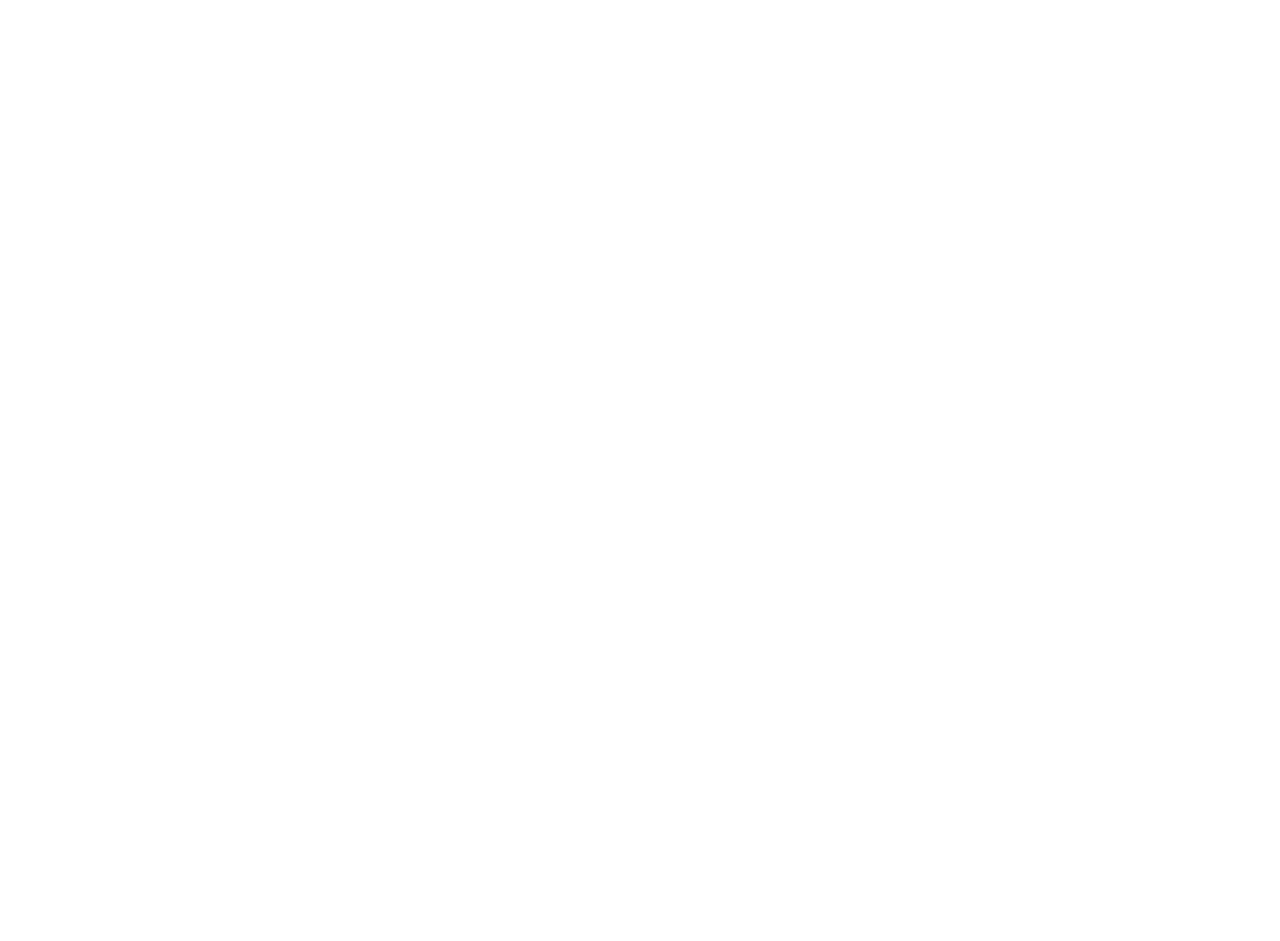
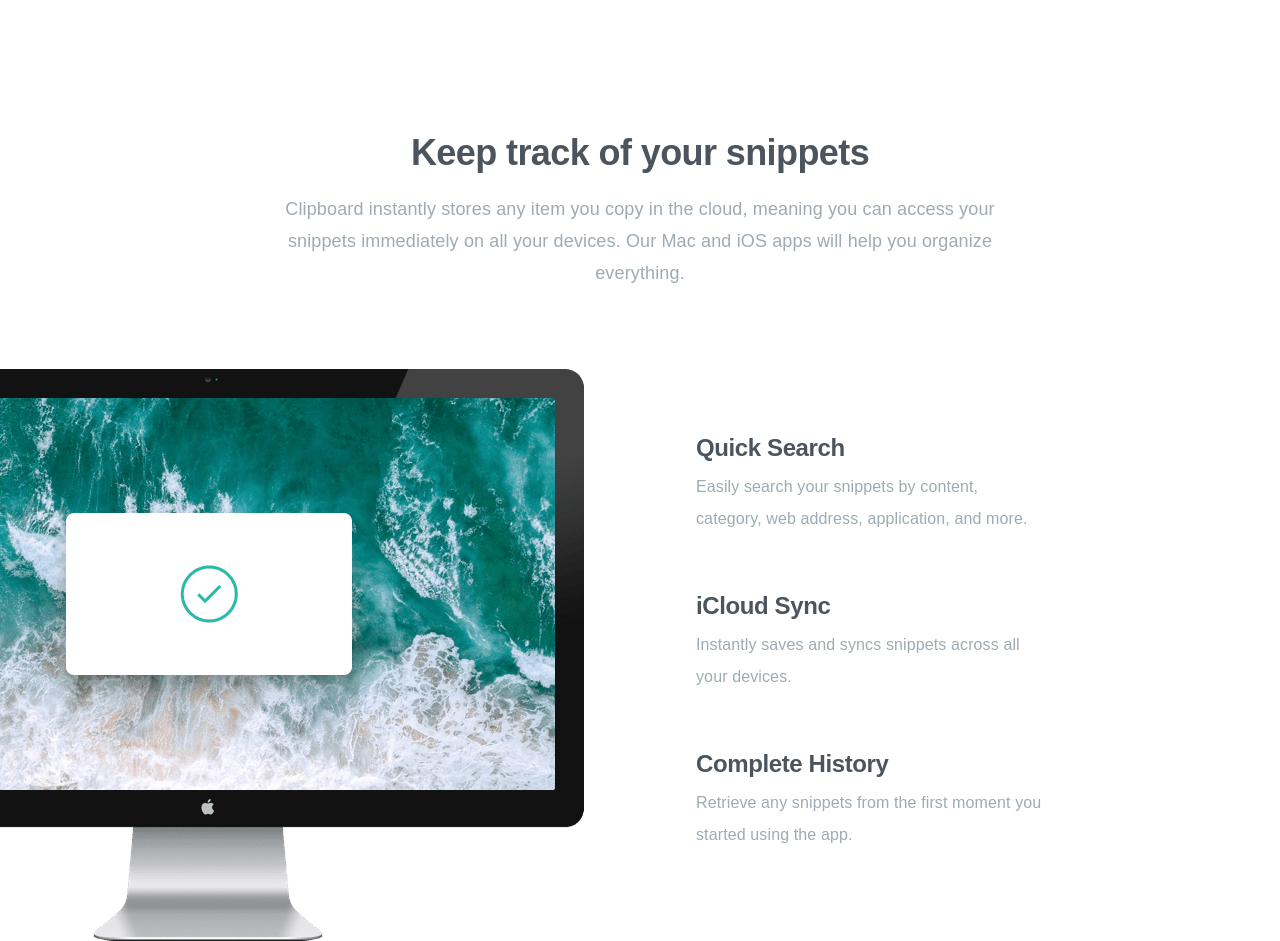
Before and after one commit to shobhit-gupta/fem10-clipboard, a SvelteKit app: page / in a window 1280 px wide. Shown: the part 580-1521 px from the top of the page. Before the commit the page ends 800 px from the top, so only its background shows below. Built offline with nearby package versions, Linux system fonts and the light colour scheme; a web font is replaced by a local one.

Commit message:
feat: Add Keep Track of Snippets section

```diff
--- a/src/routes/+page.svelte
+++ b/src/routes/+page.svelte
@@ -88,26 +88,148 @@
 	</div>
 </header>
 
-<!-- Download for iOS -->
-<!-- Download for Mac -->
+<section class="mt-32 md:mt-40 mx-auto px-8">
+	<div
+		class="
+            max-w-3xl
+            text-center
+            mx-auto
+            space-y-4
+            md:space-y-5
+        "
+	>
+		<h2
+			class="
+                text-darkGrayishBlue
+                text-[1.75rem]
+                md:text-4xl
+                tracking-[-0.46px]
+                md:tracking-[-0.59px]
+                leading-tight
+                font-semibold
+            "
+		>
+			Keep track of your snippets
+		</h2>
 
-<!-- Keep track of your snippets -->
+		<p
+			class="
+                md:text-lg
+                tracking-[0.12px]
+                md:tracking-[0.14px]
+                text-grayishBlue
+                leading-7
+                md:leading-8
+            "
+		>
+			Clipboard instantly stores any item you copy in the cloud, meaning you can access your
+			snippets immediately on all your devices. Our Mac and iOS apps will help you organize
+			everything.
+		</p>
+	</div>
 
-<!-- Clipboard instantly stores any item you copy in the cloud,  -->
-<!-- meaning you can access your snippets immediately on all your  -->
-<!-- devices. Our Mac and iOS apps will help you organize everything. -->
+	<div class="mt-16 md:mt-20 grid grid-cols-1 md:grid-cols-2 mx-auto gap-14 md:gap-28">
+		<img src="images/image-computer.png" alt="" class="md:max-w-none md:place-self-end" />
 
-<!-- Quick Search -->
+		<div
+			class="flex flex-col space-y-12 md:space-y-14 md:py-16 text-center md:text-left mx-auto md:mx-0"
+		>
+			<div
+				class="
+                    max-w-[350px]
+                    space-y-3
+                    md:space-y-2
+                "
+			>
+				<h3
+					class="
+                        text-darkGrayishBlue
+                        text-2xl
+                        tracking-[-0.39px]
+                        leading-tight
+                        font-semibold
+                    "
+				>
+					Quick Search
+				</h3>
 
-<!-- Easily search your snippets by content, category, web address, application, and more. -->
+				<p
+					class="
+                        text-base
+                        tracking-[0.12px]
+                        text-grayishBlue
+                        leading-7
+                        md:leading-8
+                    "
+				>
+					Easily search your snippets by content, category, web address, application, and more.
+				</p>
+			</div>
+			<div
+				class="
+                    max-w-[350px]
+                    space-y-3
+                    md:space-y-2
+                "
+			>
+				<h3
+					class="
+                        text-darkGrayishBlue
+                        text-2xl
+                        tracking-[-0.39px]
+                        leading-tight
+                        font-semibold
+                    "
+				>
+					iCloud Sync
+				</h3>
 
-<!-- iCloud Sync -->
+				<p
+					class="
+                        text-base
+                        tracking-[0.12px]
+                        text-grayishBlue
+                        leading-7
+                        md:leading-8
+                    "
+				>
+					Instantly saves and syncs snippets across all your devices.
+				</p>
+			</div>
+			<div
+				class="
+                    max-w-[350px]
+                    space-y-3
+                    md:space-y-2
+                "
+			>
+				<h3
+					class="
+                        text-darkGrayishBlue
+                        text-2xl
+                        tracking-[-0.39px]
+                        leading-tight
+                        font-semibold
+                    "
+				>
+					Complete History
+				</h3>
 
-<!-- Instantly saves and syncs snippets across all your devices. -->
-
-<!-- Complete History -->
-
-<!-- Retrieve any snippets from the first moment you started using the app. -->
+				<p
+					class="
+                        text-base
+                        tracking-[0.12px]
+                        text-grayishBlue
+                        leading-7
+                        md:leading-8
+                    "
+				>
+					Retrieve any snippets from the first moment you started using the app.
+				</p>
+			</div>
+		</div>
+	</div>
+</section>
 
 <!-- Access Clipboard anywhere -->
 
```
